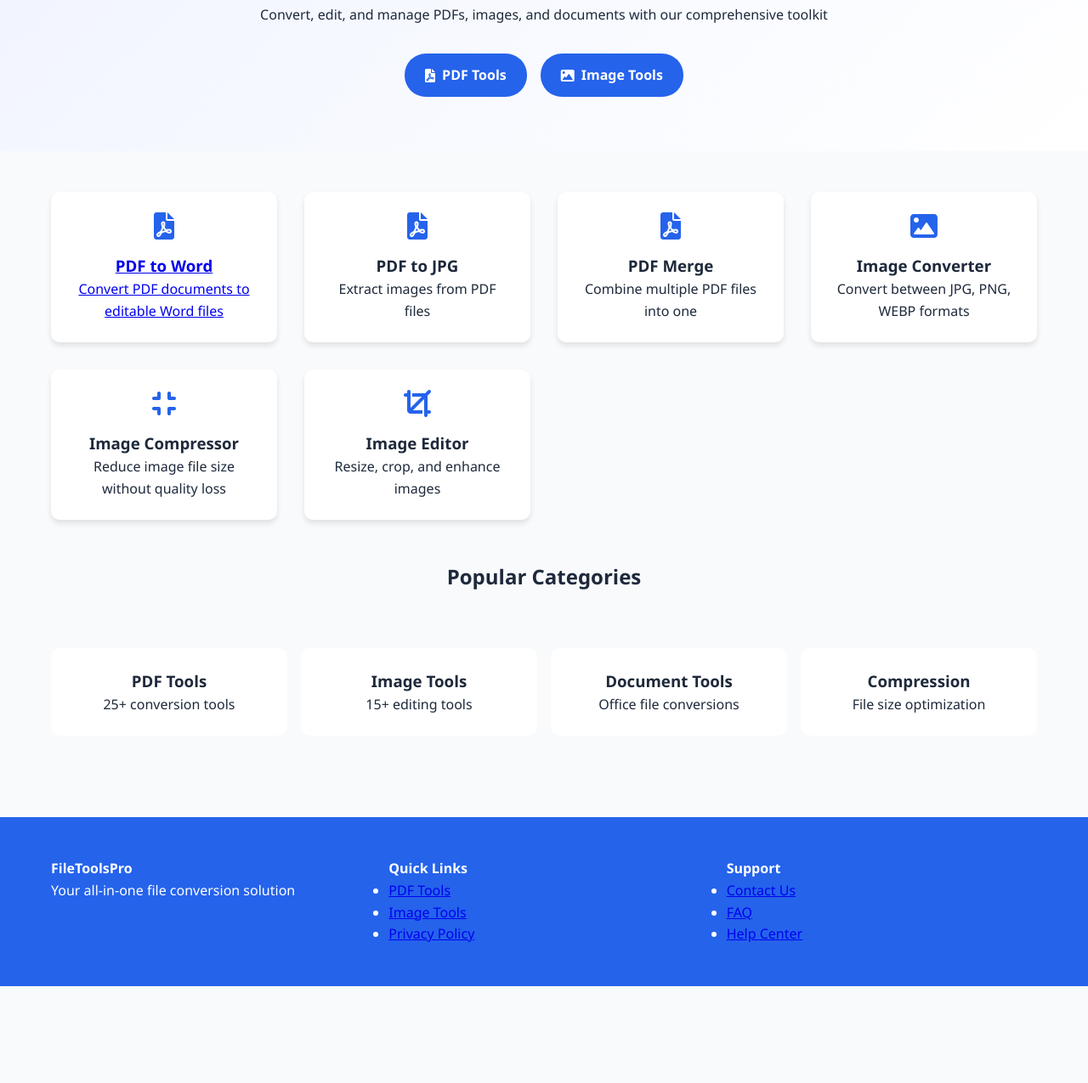
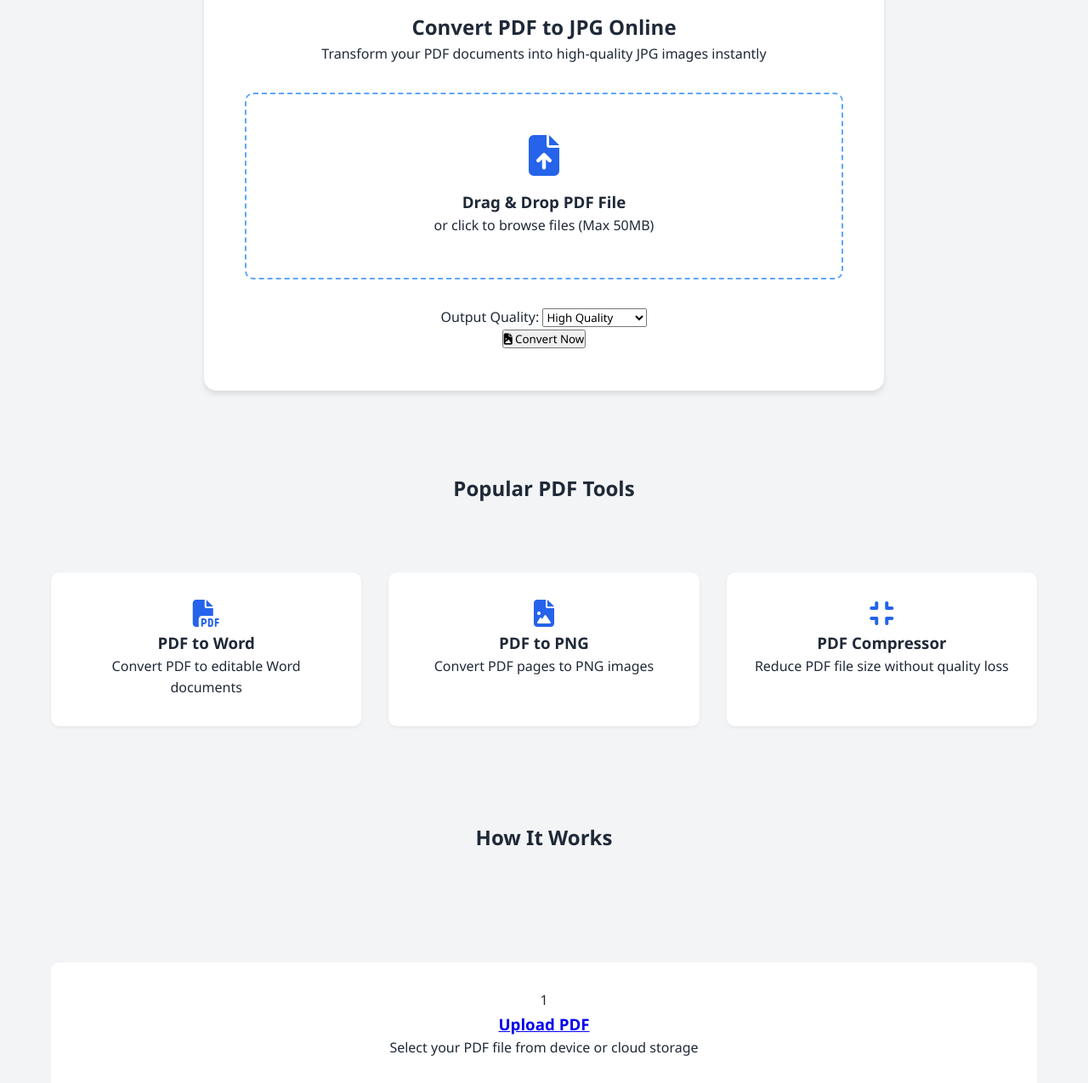
Before and after one commit to Harshkalsan/PDF-to-JPG-pages, a plain HTML site: page index.html in a window 1280 px wide. Shown: the part 209-1484 px from the top of the page at 85% size. Before the commit the page ends 1370 px from the top, so only its background shows below. Drawn offline with Linux system fonts and the light colour scheme; a script that the page names is missing.

Commit message:
Update index.html

```diff
--- a/index.html
+++ b/index.html
@@ -3,28 +3,29 @@
 <head>
     <meta charset="UTF-8">
     <meta name="viewport" content="width=device-width, initial-scale=1.0">
-    <meta name="description" content="All-in-one file conversion and PDF tools. Convert images, PDFs, documents and more with our free online tools">
-    <title>FileToolsPro - Online File Conversion & PDF Tools</title>
-    <link rel="stylesheet" href="https://cdnjs.cloudflare.com/ajax/libs/font-awesome/6.0.0/css/all.min.css">
+    <title>PDF2JPG Pro | Convert PDF to Images Online</title>
+    <meta name="description" content="Convert PDF to high-quality JPG images instantly. Free online PDF to JPG converter with multiple tools and optimization options.">
+    <link rel="stylesheet" href="https://cdnjs.cloudflare.com/ajax/libs/font-awesome/6.4.0/css/all.min.css">
     <style>
         :root {
             --primary-color: #2563eb;
-            --secondary-color: #1d4ed8;
-            --background: #f8fafc;
-            --text-color: #1e293b;
+            --secondary-color: #1e40af;
+            --accent-color: #60a5fa;
+            --text-color: #1f2937;
+            --background-color: #f3f4f6;
         }
 
         * {
-            box-sizing: border-box;
             margin: 0;
             padding: 0;
+            box-sizing: border-box;
+            font-family: 'Segoe UI', sans-serif;
         }
 
         body {
-            font-family: 'Segoe UI', Tahoma, Geneva, Verdana, sans-serif;
+            background-color: var(--background-color);
+            color: var(--text-color);
             line-height: 1.6;
-            background-color: var(--background);
-            color: var(--text-color);
         }
 
         .container {
@@ -50,72 +51,54 @@
         }
 
         .logo {
-            font-size: 1.5rem;
+            font-size: 1.8rem;
             font-weight: bold;
             color: var(--primary-color);
         }
 
-        .search-bar {
-            flex: 0 1 400px;
-            padding: 0.5rem;
-            border: 2px solid #ddd;
-            border-radius: 25px;
-            display: flex;
-            align-items: center;
+        /* Main Converter Section */
+        .converter-section {
+            padding: 4rem 0;
+            text-align: center;
         }
 
-        .search-bar input {
-            border: none;
-            outline: none;
-            flex: 1;
-            padding: 0 1rem;
+        .converter-box {
+            background: white;
+            border-radius: 15px;
+            padding: 3rem;
+            box-shadow: 0 4px 6px rgba(0,0,0,0.1);
+            margin: 2rem auto;
+            max-width: 800px;
         }
 
-        /* Hero Section */
-        .hero {
-            text-align: center;
-            padding: 4rem 0;
-            background: linear-gradient(135deg, #f0f4ff, #ffffff);
+        .file-drop-area {
+            border: 2px dashed var(--accent-color);
+            border-radius: 10px;
+            padding: 3rem;
+            margin: 2rem 0;
+            position: relative;
+            transition: all 0.3s ease;
         }
 
-        .hero h1 {
-            font-size: 2.5rem;
-            margin-bottom: 1rem;
-            color: var(--primary-color);
+        .file-drop-area:hover {
+            background: #f8fafc;
+            transform: translateY(-2px);
         }
 
-        .cta-buttons {
-            margin-top: 2rem;
-            display: flex;
-            gap: 1rem;
-            justify-content: center;
-        }
-
-        .btn {
-            padding: 0.8rem 1.5rem;
-            border-radius: 25px;
-            font-weight: 600;
-            transition: all 0.3s ease;
-            text-decoration: none;
-            display: inline-flex;
-            align-items: center;
-            gap: 0.5rem;
-        }
-
-        .btn-primary {
-            background: var(--primary-color);
-            color: white;
-        }
-
-        .btn-primary:hover {
-            background: var(--secondary-color);
-            transform: translateY(-2px);
+        #pdfInput {
+            position: absolute;
+            opacity: 0;
+            width: 100%;
+            height: 100%;
+            top: 0;
+            left: 0;
+            cursor: pointer;
         }
 
         /* Tools Grid */
         .tools-grid {
             display: grid;
-            grid-template-columns: repeat(auto-fit, minmax(250px, 1fr));
+            grid-template-columns: repeat(auto-fit, minmax(280px, 1fr));
             gap: 2rem;
             padding: 3rem 0;
         }
@@ -123,73 +106,65 @@
         .tool-card {
             background: white;
             border-radius: 10px;
-            padding: 1.5rem;
+            padding: 2rem;
             text-align: center;
             transition: transform 0.3s ease;
-            box-shadow: 0 4px 6px rgba(0,0,0,0.1);
+            box-shadow: 0 2px 4px rgba(0,0,0,0.05);
         }
 
         .tool-card:hover {
             transform: translateY(-5px);
+            box-shadow: 0 4px 6px rgba(0,0,0,0.1);
         }
 
-        .tool-icon {
-            font-size: 2rem;
-            color: var(--primary-color);
-            margin-bottom: 1rem;
+        /* How It Works Section */
+        .steps-section {
+            display: grid;
+            grid-template-columns: repeat(auto-fit, minmax(250px, 1fr));
+            gap: 2rem;
+            padding: 4rem 0;
         }
 
-        /* Categories Section */
-        .categories {
-            display: grid;
-            grid-template-columns: repeat(auto-fit, minmax(200px, 1fr));
-            gap: 1rem;
-            padding: 2rem 0;
+        .step-card {
+            background: white;
+            padding: 2rem;
+            border-radius: 10px;
+            text-align: center;
         }
 
-        .category-card {
-            background: white;
-            padding: 1.5rem;
-            border-radius: 10px;
-            text-align: center;
-            transition: all 0.3s ease;
-        }
-
-        .category-card:hover {
+        .step-number {
+            width: 40px;
+            height: 40px;
             background: var(--primary-color);
             color: white;
+            border-radius: 50%;
+            display: flex;
+            align-items: center;
+            justify-content: center;
+            margin: 0 auto 1rem;
         }
 
         /* Footer */
         .footer {
             background: var(--primary-color);
             color: white;
-            padding: 3rem 0;
+            padding: 4rem 0;
             margin-top: 4rem;
         }
 
-        .footer-grid {
-            display: grid;
-            grid-template-columns: repeat(auto-fit, minmax(200px, 1fr));
-            gap: 2rem;
+        /* Responsive Design */
+        @media (max-width: 768px) {
+            .converter-box {
+                padding: 2rem;
             }
 
-        @media (max-width: 768px) {
+            .file-drop-area {
+                padding: 2rem;
+            }
+
             .nav {
                 flex-direction: column;
                 gap: 1rem;
-            }
-
-            .search-bar {
-                width: 100%;
-            }
-
-            .tools-grid {
-                grid-template-columns: 1fr;
-            }
-
-            .cta-buttons {
-                flex-direction: column;
             }
         }
     </style>
@@ -197,122 +172,172 @@
 <body>
     <header class="header">
         <nav class="nav container">
-            <div class="logo">FileToolsPro</div>
-            <div class="search-bar">
-                <input type="text" placeholder="Search tools...">
-                <i class="fas fa-search"></i>
+            <div class="logo">PDF2JPG Pro</div>
+            <div class="nav-links">
+                <a href="#tools">Tools</a>
+                <a href="#features">Features</a>
+                <a href="#contact">Contact</a>
             </div>
         </nav>
     </header>
 
     <main>
-        <section class="hero">
+        <section class="converter-section">
             <div class="container">
-                <h1>Transform Your Files Effortlessly</h1>
-                <p>Convert, edit, and manage PDFs, images, and documents with our comprehensive toolkit</p>
-                <div class="cta-buttons">
-                    <a href="#" class="btn btn-primary">
-                        <i class="fas fa-file-pdf"></i>
-                        PDF Tools
-                    </a>
-                    <a href="#" class="btn btn-primary">
-                        <i class="fas fa-image"></i>
-                        Image Tools
-                    </a>
+                <div class="converter-box">
+                    <h1>Convert PDF to JPG Online</h1>
+                    <p>Transform your PDF documents into high-quality JPG images instantly</p>
+
+                    <div class="file-drop-area">
+                        <input type="file" id="pdfInput" accept="application/pdf">
+                        <div class="upload-content">
+                            <i class="fas fa-file-upload fa-3x" style="color: var(--primary-color); margin-bottom: 1rem;"></i>
+                            <h3>Drag & Drop PDF File</h3>
+                            <p>or click to browse files (Max 50MB)</p>
+                        </div>
+                    </div>
+
+                    <div class="quality-selector">
+                        <label>Output Quality:</label>
+                        <select id="quality" class="quality-select">
+                            <option value="1.0">Ultra HD</option>
+                            <option value="0.8" selected>High Quality</option>
+                            <option value="0.6">Medium Quality</option>
+                            <option value="0.4">Small File Size</option>
+                        </select>
+                    </div>
+
+                    <button class="convert-btn" onclick="convertPDF()">
+                        <i class="fas fa-file-image"></i> Convert Now
+                    </button>
                 </div>
             </div>
         </section>
 
-        <section class="container">
+        <section class="container" id="tools">
+            <h2 style="text-align: center; margin-bottom: 2rem;">Popular PDF Tools</h2>
             <div class="tools-grid">
-                <!-- PDF Tools -->
                 <div class="tool-card">
-    <a href="/tool/PDF to JPG.html" class="tool-link">
-        <i class="fas fa-file-pdf tool-icon"></i>
+                    <i class="fas fa-file-pdf fa-2x" style="color: var(--primary-color);"></i>
                     <h3>PDF to Word</h3>
-        <p>Convert PDF documents to editable Word files</p>
-    </a>
+                    <p>Convert PDF to editable Word documents</p>
                 </div>
                 <div class="tool-card">
-                    <i class="fas fa-file-pdf tool-icon"></i>
-                    <h3>PDF to JPG</h3>
-                    <p>Extract images from PDF files</p>
+                    <i class="fas fa-file-image fa-2x" style="color: var(--primary-color);"></i>
+                    <h3>PDF to PNG</h3>
+                    <p>Convert PDF pages to PNG images</p>
                 </div>
                 <div class="tool-card">
-                    <i class="fas fa-file-pdf tool-icon"></i>
-                    <h3>PDF Merge</h3>
-                    <p>Combine multiple PDF files into one</p>
-                </div>
-
-                <!-- Image Tools -->
-                <div class="tool-card">
-                    <i class="fas fa-image tool-icon"></i>
-                    <h3>Image Converter</h3>
-                    <p>Convert between JPG, PNG, WEBP formats</p>
-                </div>
-                <div class="tool-card">
-                    <i class="fas fa-compress tool-icon"></i>
-                    <h3>Image Compressor</h3>
-                    <p>Reduce image file size without quality loss</p>
-                </div>
-                <div class="tool-card">
-                    <i class="fas fa-crop tool-icon"></i>
-                    <h3>Image Editor</h3>
-                    <p>Resize, crop, and enhance images</p>
+                    <i class="fas fa-compress fa-2x" style="color: var(--primary-color);"></i>
+                    <h3>PDF Compressor</h3>
+                    <p>Reduce PDF file size without quality loss</p>
                 </div>
             </div>
         </section>
 
-        <section class="container">
-            <h2 style="text-align: center; margin-bottom: 2rem;">Popular Categories</h2>
-            <div class="categories">
-                <div class="category-card">
-                    <h3>PDF Tools</h3>
-                    <p>25+ conversion tools</p>
+        <section class="container" id="features">
+            <h2 style="text-align: center; margin: 4rem 0;">How It Works</h2>
+            <div class="steps-section">
+                <div class="step-card">
+                   <div class="1">1</div>
+       <h3><a href="/tool/PDF to JPG.html" target="_blank">Upload PDF</a></h3>
+            <p>Select your PDF file from device or cloud storage</p>
+
+                <div class="step-card">
+                    <div class="step-number">2</div>
+                    <h3>Convert Files</h3>
+                    <p>Our system processes your PDF instantly</p>
                 </div>
-                <div class="category-card">
-                    <h3>Image Tools</h3>
-                    <p>15+ editing tools</p>
-                </div>
-                <div class="category-card">
-                    <h3>Document Tools</h3>
-                    <p>Office file conversions</p>
-                </div>
-                <div class="category-card">
-                    <h3>Compression</h3>
-                    <p>File size optimization</p>
+                <div class="step-card">
+                    <div class="step-number">3</div>
+                    <h3>Download Images</h3>
+                    <p>Get high-quality JPG files ready to use</p>
                 </div>
             </div>
         </section>
     </main>
 
     <footer class="footer">
-        <div class="container footer-grid">
-            <div>
-                <h4>FileToolsPro</h4>
-                <p>Your all-in-one file conversion solution</p>
+        <div class="container">
+            <div class="footer-content">
+                <div class="footer-section">
+                    <h4>PDF2JPG Pro</h4>
+                    <p>Your reliable PDF conversion solution</p>
                 </div>
-            <div>
+                <div class="footer-section">
                     <h4>Quick Links</h4>
                     <ul>
-                    <li><a href="#">PDF Tools</a></li>
-                    <li><a href="#">Image Tools</a></li>
                         <li><a href="#">Privacy Policy</a></li>
+                        <li><a href="#">Terms of Service</a></li>
+                        <li><a href="#">Contact Support</a></li>
                     </ul>
                 </div>
-            <div>
-                <h4>Support</h4>
-                <ul>
-                    <li><a href="#">Contact Us</a></li>
-                    <li><a href="#">FAQ</a></li>
-                    <li><a href="#">Help Center</a></li>
-                </ul>
             </div>
         </div>
     </footer>
 
-    <!-- AdSense Integration -->
-    <script async src="https://pagead2.googlesyndication.com/pagead/js/adsbygoogle.js?client=ca-pub-XXXXXXXXXXXXXXXX"
-    crossorigin="anonymous"></script>
+    <!-- PDF Conversion Script -->
+    <script src="https://cdnjs.cloudflare.com/ajax/libs/pdf.js/3.11.174/pdf.min.js"></script>
+    <script>
+        // Initialize PDF.js worker
+        pdfjsLib.GlobalWorkerOptions.workerSrc =
+            'https://cdnjs.cloudflare.com/ajax/libs/pdf.js/3.11.174/pdf.worker.min.js';
+
+        async function convertPDF() {
+            const fileInput = document.getElementById('pdfInput');
+            const quality = parseFloat(document.getElementById('quality').value);
+
+            if (!fileInput.files[0]) {
+                alert('Please select a PDF file first!');
+                return;
+            }
+
+            try {
+                const file = fileInput.files[0];
+                const fileReader = new FileReader();
+
+                fileReader.onload = async function() {
+                    const typedarray = new Uint8Array(this.result);
+                    const pdf = await pdfjsLib.getDocument({data: typedarray}).promise;
+                    const outputDiv = document.createElement('div');
+
+                    for (let pageNum = 1; pageNum <= pdf.numPages; pageNum++) {
+                        const page = await pdf.getPage(pageNum);
+                        const viewport = page.getViewport({scale: 1.5});
+
+                        const canvas = document.createElement('canvas');
+                        const context = canvas.getContext('2d');
+                        canvas.height = viewport.height;
+                        canvas.width = viewport.width;
+
+                        await page.render({
+                            canvasContext: context,
+                            viewport: viewport
+                        }).promise;
+
+                        const imageData = canvas.toDataURL('image/jpeg', quality);
+
+                        // Create download link
+                        const link = document.createElement('a');
+                        link.href = imageData;
+                        link.download = `page-${pageNum}.jpg`;
+                        link.textContent = `Download Page ${pageNum}`;
+                        link.className = 'download-link';
+
+                        outputDiv.appendChild(link);
+                    }
+
+                    // Show conversion result
+                    const converterBox = document.querySelector('.converter-box');
+                    converterBox.appendChild(outputDiv);
+                };
+
+                fileReader.readAsArrayBuffer(file);
+
+            } catch (error) {
+                alert(`Error converting PDF: ${error.message}`);
+            }
+        }
+    </script>
 </body>
 </html>
```
Lines whose indentation alone changed are shown as unchanged.
